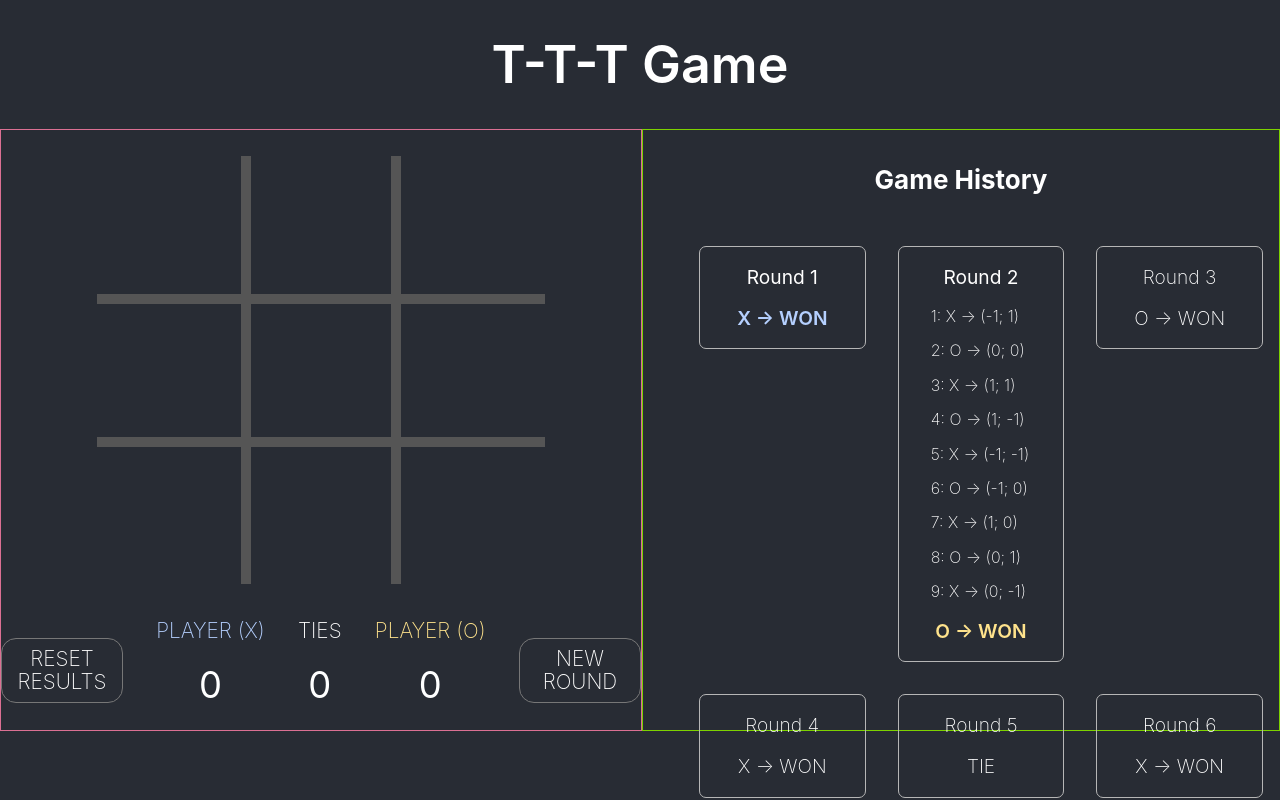
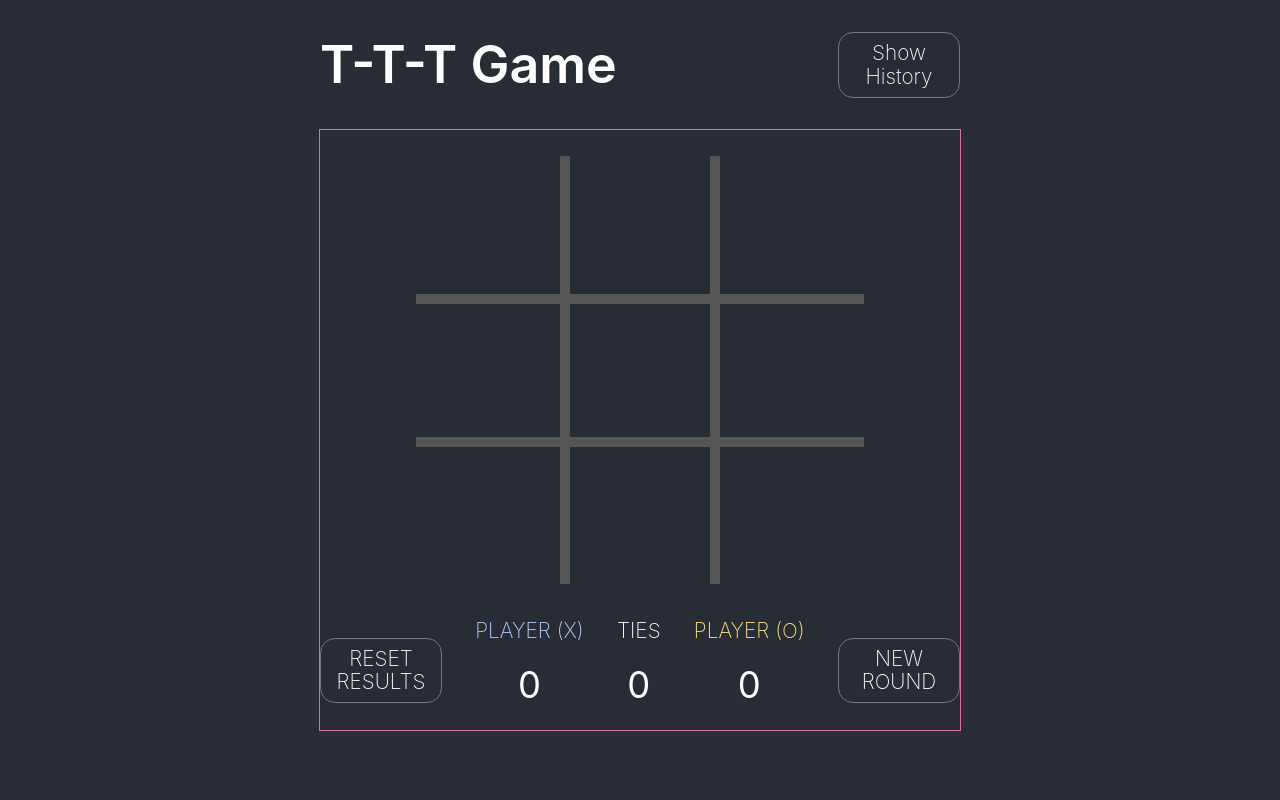
Before and after one commit to PaulMill/game_ttt_clone, a React (Create React App) app: page / in a window 1280 px wide. Shown: the top 800 px of the page. Built offline with nearby package versions, Linux system fonts and the light colour scheme.

Commit message:
Add button to show history

```diff
--- a/src/App.css
+++ b/src/App.css
@@ -1,6 +1,5 @@
-/* color for X #b5d0ff
-color for O #ffe38c */
-
+/* color for X -> #b5d0ff
+color for O -> #ffe38c */
 
 .app {
   text-align: center;
@@ -16,6 +15,14 @@ color for O #ffe38c */
 }
 .app-header_text {
   font-weight: 600;
+}
+.app-header_container {
+  width: 50%;
+  display: flex;
+justify-content: space-between;
+}
+.app-header_button {
+  align-self: center;
 }
 
 .game-history_container {
--- a/src/App.js
+++ b/src/App.js
@@ -1,12 +1,13 @@
-import React from 'react';
+import React, { useState }from 'react';
 import './App.css';
 import { GameArea, PageHeader } from './Layout';
 
 function App() {
+  const [showHistory, setShowHistory] = useState(false);
   return (
     <div className="app">
-      <PageHeader />
-      <GameArea />
+      <PageHeader showHistory={showHistory} setShowHistory={setShowHistory}/>
+      <GameArea showHistory={showHistory} />
     </div>
   );
 }
--- a/src/Layout/GameArea.jsx
+++ b/src/Layout/GameArea.jsx
@@ -1,13 +1,13 @@
 import React, { useState } from 'react';
+import PropTypes from 'prop-types';
 import { GameWrapper, GameControlsWrapper } from './';
 import { WINNING_PLAYER } from '../utils';
 import useLocalStarage from '../hooks/useLocalStorage';
 
-export const GameArea = () => {
+export const GameArea = ({ showHistory }) => {
     const [score, setScore] = useLocalStarage(WINNING_PLAYER, 'score');
     const [roundEnds, setRoundEnds] = useState(false);
     const [resetGrid, setResetGrid] = useState(false);
-    const [showGameHistory, setShowGameHistory] = useState(true);
 
     return (
         <div className="game-history_container">
@@ -15,7 +15,7 @@ export const GameArea = () => {
                 <GameWrapper score={score} setScore={setScore} resetGrid={resetGrid} setResetGrid={setResetGrid} setRoundEnds={setRoundEnds} />
                 <GameControlsWrapper score={score} setScore={setScore} setNewRound={() => setResetGrid(true)} roundEnds={roundEnds} />
             </section>
-            {showGameHistory && <section className="history-area">
+            {showHistory && <section className="history-area">
                 <h4 className="history-header_text">Game History</h4>
                 <ul className="history-list">
                     <li className="history-item">
@@ -53,3 +53,7 @@ export const GameArea = () => {
         </div>
     )
 }
+
+GameArea.propTypes = {
+    showHistory: PropTypes.bool.isRequired
+}
--- a/src/Layout/PageHeader.jsx
+++ b/src/Layout/PageHeader.jsx
@@ -1,7 +1,18 @@
 import React from 'react';
+import PropTypes from 'prop-types'
+import { Button } from '../UI_Components';
 
-export const PageHeader = () => (
-    <header className="app-header">
-        <h1 className="app-header_text">T-T-T Game</h1>
-    </header>
-);
+export const PageHeader = ({ showHistory, setShowHistory }) => {
+    const buttonText = showHistory ? "Hide History" : "Show History"
+    return (
+        <header className="app-header_container">
+            <h1 className="app-header_text">T-T-T Game</h1>
+            <div className="app-header_button"><Button text={buttonText} clicked={() => setShowHistory(!showHistory)}/></div>
+        </header>
+    );
+}
+
+PageHeader.propTypes = {
+    showHistory: PropTypes.bool.isRequired,
+    setShowHistory: PropTypes.func,
+}
--- a/src/UI_Components/Button.jsx
+++ b/src/UI_Components/Button.jsx
@@ -17,6 +17,6 @@ export const Button = ({text, clicked, isActive, color}) => {
 Button.propTypes = {
     text: PropTypes.string.isRequired,
     clicked: PropTypes.func,
-    isActive: PropTypes.bool.isRequired,
+    isActive: PropTypes.bool,
     color: PropTypes.string
 }
```
